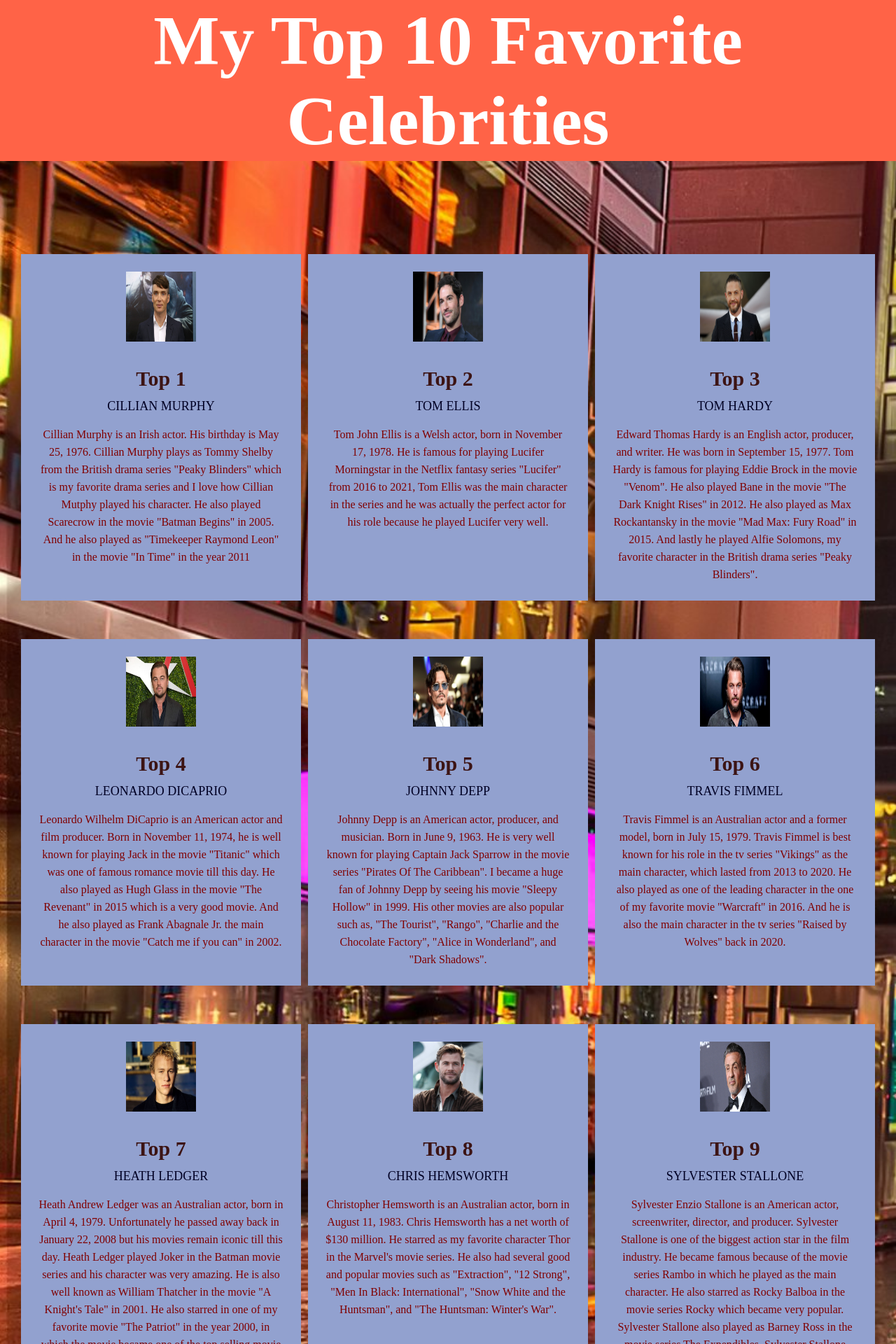
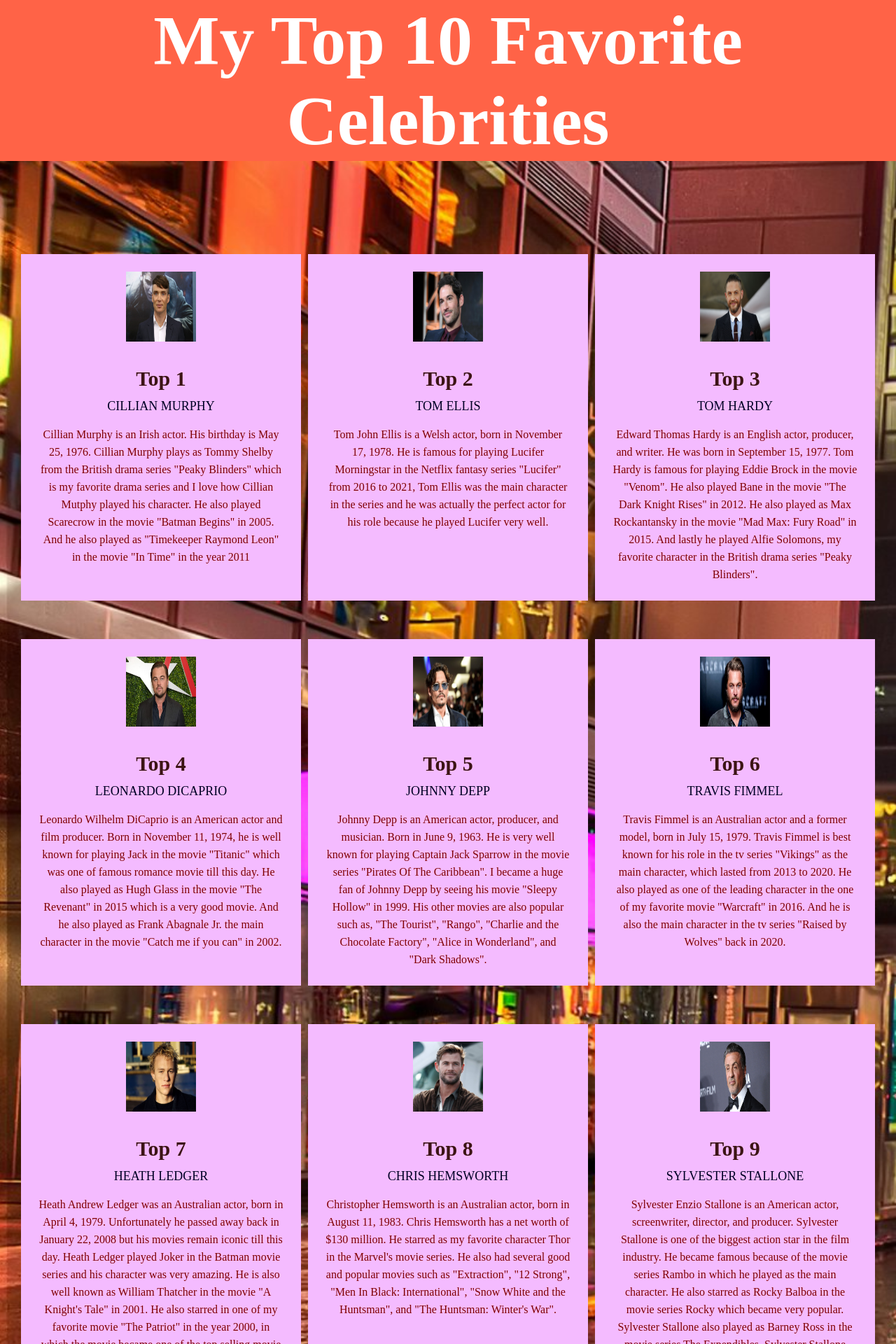
Before and after one commit to GerardFritzC/Learningtasks, a PHP site: page /LT3/index.html in a window 1280 px wide. Shown: the top 1920 px of the page at 70% size. Run offline with PHP 8.4, Linux system fonts and the light colour scheme.

Commit message:
Update styles.css

```diff
--- a/LT3/styles.css
+++ b/LT3/styles.css
@@ -21,7 +21,7 @@ body{
 }
 
 .team .team_member{
-	background: #92a1cf;
+	background: #f4bbff;
 	margin: 5px;
 	margin-bottom: 50px;
 	width: 350px;
```
